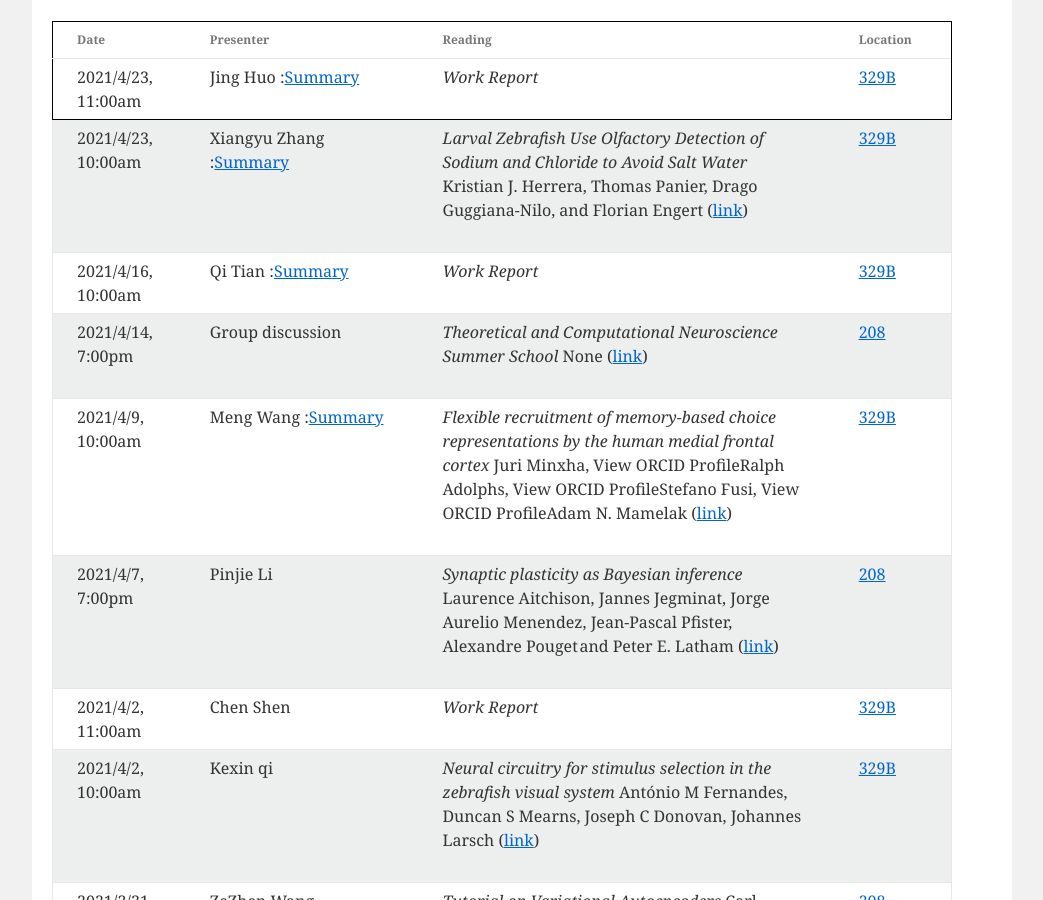
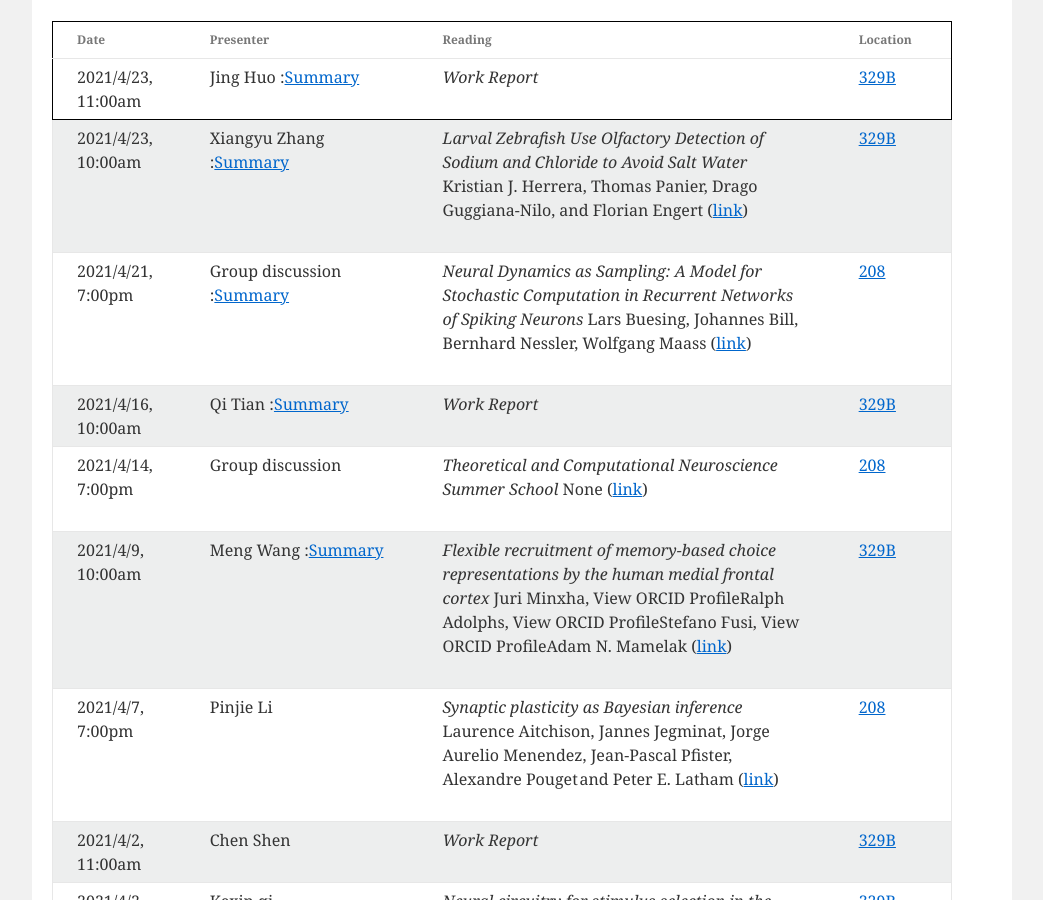
Before and after one commit to CNeuroUSTC/CNeuroUSTC.github.io, a Jekyll site: the page built from index.html, in a window 1280 px wide and 900 px high, scrolled down 1073 px. Shown: the whole window, without its empty margins (118-1161 px from the left). Built offline with Jekyll 4.4.1, drawn with Linux system fonts in a browser that asks for light colours.

Commit message:
Update meeting_info.yml

```diff
--- a/_data/meeting_info.yml
+++ b/_data/meeting_info.yml
@@ -14,6 +14,15 @@
   pdf: "None"
   authors: "Kristian J. Herrera, Thomas Panier, Drago Guggiana-Nilo, and Florian Engert"
   location: <a href="https://map.baidu.com/search/%E4%B8%AD%E5%9B%BD%E7%A7%91%E5%AD%A6%E6%8A%80%E6%9C%AF%E5%A4%A7%E5%AD%A6(%E8%A5%BF%E6%A0%A1%E5%8C%BA)-%E7%94%9F%E5%91%BD%E7%A7%91%E5%AD%A6%E5%A4%A7%E6%A5%BC/@13054067.545,3720295.44,19z?querytype=s&da_src=shareurl&wd=%E4%B8%AD%E5%9B%BD%E7%A7%91%E5%AD%A6%E6%8A%80%E6%9C%AF%E5%A4%A7%E5%AD%A6(%E8%A5%BF%E6%A0%A1%E5%8C%BA)-%E7%94%9F%E5%91%BD%E7%A7%91%E5%AD%A6%E5%A4%A7%E6%A5%BC&c=127&src=0&wd2=%E5%90%88%E8%82%A5%E5%B8%82%E8%9C%80%E5%B1%B1%E5%8C%BA&pn=0&sug=1&l=13&b=(13043472.77821802,3712418.4285550946;13063946.357629184,3730135.2423363887)&from=webmap&biz_forward=%7B%22scaler%22:2,%22styles%22:%22pl%22%7D&sug_forward=f2f7c92a9921ecdbb54f5426&device_ratio=2">329B</a>
+  pdf: "None"
+
+- presenter: Group discussion :<a href="https://github.com/CNeuroUSTC/CNeuroUSTC.github.io/blob/master/Weekly_JC_md/416-QiTian.md" target="_blank">Summary</a>
+  date: 2021/4/21, 7:00pm
+  paper: "Neural Dynamics as Sampling: A Model for Stochastic Computation in Recurrent Networks of Spiking Neurons"
+  url: "https://pubmed.ncbi.nlm.nih.gov/22096452/"
+  pdf: "None"
+  authors: "Lars Buesing, Johannes Bill, Bernhard Nessler, Wolfgang Maass"
+  location: <a href="https://map.baidu.com/search/%E4%B8%AD%E5%9B%BD%E7%A7%91%E5%AD%A6%E6%8A%80%E6%9C%AF%E5%A4%A7%E5%AD%A6(%E8%A5%BF%E6%A0%A1%E5%8C%BA)-%E7%94%9F%E5%91%BD%E7%A7%91%E5%AD%A6%E5%A4%A7%E6%A5%BC/@13054067.545,3720295.44,19z?querytype=s&da_src=shareurl&wd=%E4%B8%AD%E5%9B%BD%E7%A7%91%E5%AD%A6%E6%8A%80%E6%9C%AF%E5%A4%A7%E5%AD%A6(%E8%A5%BF%E6%A0%A1%E5%8C%BA)-%E7%94%9F%E5%91%BD%E7%A7%91%E5%AD%A6%E5%A4%A7%E6%A5%BC&c=127&src=0&wd2=%E5%90%88%E8%82%A5%E5%B8%82%E8%9C%80%E5%B1%B1%E5%8C%BA&pn=0&sug=1&l=13&b=(13043472.77821802,3712418.4285550946;13063946.357629184,3730135.2423363887)&from=webmap&biz_forward=%7B%22scaler%22:2,%22styles%22:%22pl%22%7D&sug_forward=f2f7c92a9921ecdbb54f5426&device_ratio=2">208</a>
 
 - presenter: Qi Tian :<a href="https://github.com/CNeuroUSTC/CNeuroUSTC.github.io/blob/master/Weekly_JC_md/416-QiTian.md" target="_blank">Summary</a>
   date: 2021/4/16, 10:00am
```
